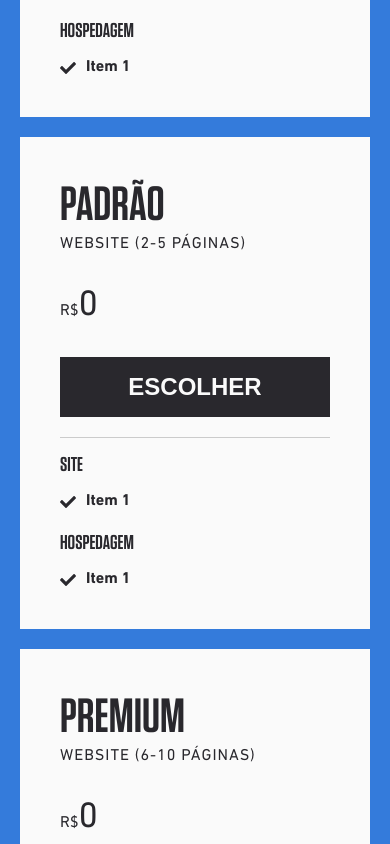
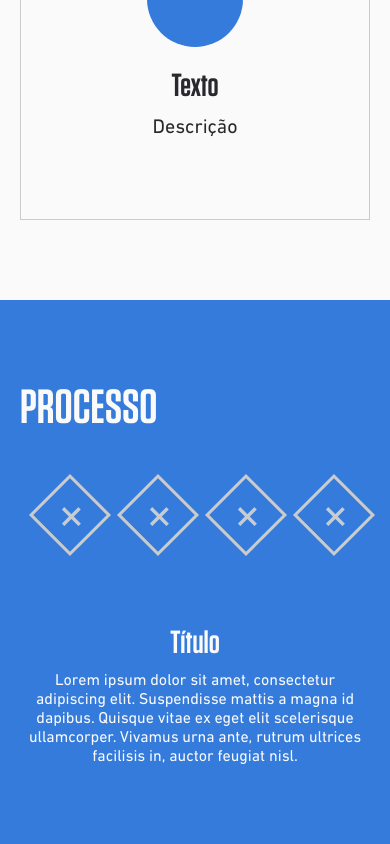
Before and after one commit to mjuliamiosso/niloware, a Next.js app: page /en/home in a window 390 px wide. Shown: the part 2802-3646 px from the top of the page. Built offline with nearby package versions, Linux system fonts and the light colour scheme; a web font is replaced by a local one.

Commit message:
styles: process button

```diff
--- a/app/[locale]/home/page.tsx
+++ b/app/[locale]/home/page.tsx
@@ -9,12 +9,16 @@ import Faq from '../../sections/Faq/Faq';
 import Contact from '@/app/sections/Contact/Contact';
 import Services from '@/app/sections/Services/Services';
 import Footer from '@/app/components/Footer/Footer';
+import Resource from '@/app/sections/Resource/Resource';
+import Process from '@/app/sections/Process/Process';
 
 const HomePage: React.FC = () => {
     return (
         <div>
             <Navbar />
             <Hero />
+            <Resource />
+            <Process />
             <Clients />
             <Services />
             <Contact />
--- a/app/components/ProcessButton/ProcessButton.module.scss
+++ b/app/components/ProcessButton/ProcessButton.module.scss
@@ -1,26 +1,27 @@
 @import '../../styles/variables';
 
 .process-button {
-    width: 80px;
-    height: 80px;
+    width: 58px;
+    height: 58px;
     border: 3px solid $border;
     background-color: transparent;
-    transform: rotate(45deg);
     cursor: pointer;
+    transform: rotate(-45deg);
 
     p {
-        font-size: 4rem;
-        transform: rotate(-45deg);
+        font-size: 3rem;
         color: $border;
 
     }
 }
 
+//botão apertado
 .process-button:focus {
+    transition: all 0.3s ease-in-out;
     background-color: $light-bg;
     border: 3px solid $light-bg;
 
     p {
-        color: transparent;
+        color: $primary;
     }
 }
--- a/app/components/ResourceCard/ResourceCard.scss
+++ b/app/components/ResourceCard/ResourceCard.scss
@@ -32,6 +32,7 @@
         font-size: $fs-600;
         font-weight: 600;
         margin-bottom: 10px;
+        font-family: $ff-secondary;
     }
 
     .description {
@@ -41,7 +42,7 @@
 
 .resource-card:hover {
     background-color: $primary;
-    transition: .3s all ease-in-out;
+    transition: .4s all ease-in-out;
     transform: translateY(-7px);
 
     .icon {
--- a/app/sections/Process/Process.module.scss
+++ b/app/sections/Process/Process.module.scss
@@ -13,8 +13,9 @@
     gap: 80px;
 
     .process-btn{
+        margin-left: 13px;
         display: flex;
-        gap: 50px;
+        gap: 30px;
     }
 
     .process-text{
--- a/app/sections/Resource/Resource.module.scss
+++ b/app/sections/Resource/Resource.module.scss
@@ -3,6 +3,7 @@
 .resources{
     padding-top: 80px;
     padding-bottom: 80px;
+    background-color: $light-bg;
 }
 
 @media(min-width: 1024px){
--- a/app/sections/Services/Services.module.scss
+++ b/app/sections/Services/Services.module.scss
@@ -42,3 +42,11 @@
         justify-content: space-between;
     }
 }
+
+@media (min-width: 1440px){
+    .services-text{
+        flex-direction: row;
+        justify-content: space-between;
+        align-items: center;
+    }
+}
```
